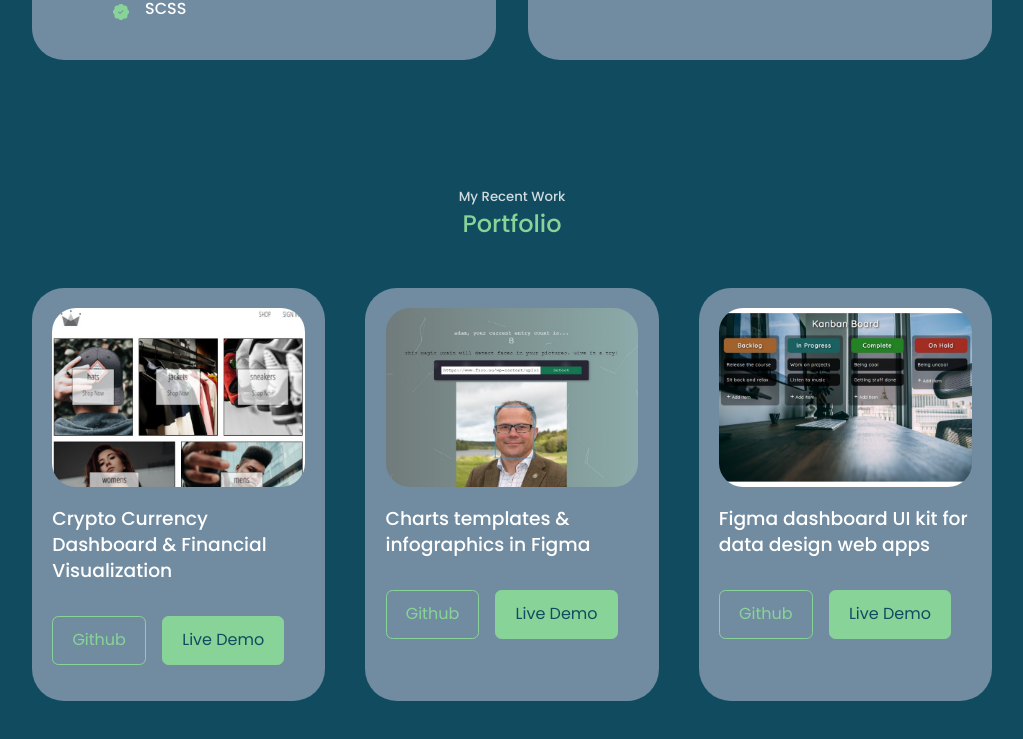
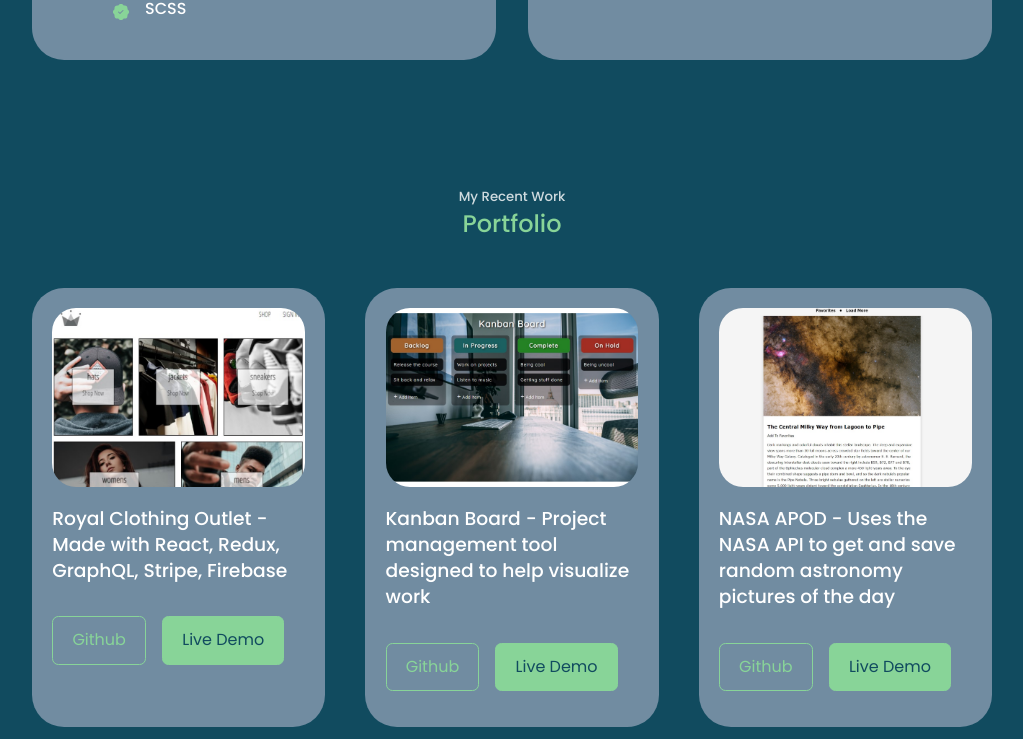
Before and after one commit to aabdulk862/portfolio, a React (Create React App) app: page / in a window 1280 px wide. Shown: the part 1998-2737 px from the top of the page, without its empty margins (128-1151 px from the left). Built offline with nearby package versions, Linux system fonts and the light colour scheme.

Commit message:
portfolio

```diff
--- a/src/components/footer/footer.css
+++ b/src/components/footer/footer.css
@@ -29,7 +29,7 @@ footer a {
   display: flex;
   justify-content: center;
   gap: 1rem;
-  margin-bottom: 4rem;
+  margin-bottom: 5rem;
 }
 
 .footer__socials a {
--- a/src/components/header/header.css
+++ b/src/components/header/header.css
@@ -44,7 +44,7 @@ header {
   position: absolute;
   left: 50%;
   transform: translateX(-50%);
-  margin-top: 4rem;
+  margin-top: 2rem;
   border-radius: 12rem 12rem 0 0;
   overflow: hidden;
   padding: 5rem 1.5rem 1.5rem 1.5rem;
--- a/src/components/portfolio/Portfolio.jsx
+++ b/src/components/portfolio/Portfolio.jsx
@@ -1,11 +1,11 @@
 import React from 'react'
 import './portfolio.css'
 import IMG1 from '../../assets/clothing.png'
-import IMG2 from '../../assets/smart-brain.png'
-import IMG3 from '../../assets/kanban.png'
-import IMG4 from '../../assets/nasa.png'
+import IMG2 from '../../assets/kanban.png'
+import IMG3 from '../../assets/nasa.png'
+import IMG4 from '../../assets/countdown.png'
 import IMG5 from '../../assets/quotegen.png'
-import IMG6 from '../../assets/quotegen.png'
+import IMG6 from '../../assets/joke-teller.png'
 
 // DO NOT USE THE IMAGES IN PRODUCTION
 
@@ -13,44 +13,44 @@ const data = [
   {
     id: 1,
     image: IMG1,
-    title: 'Crypto Currency Dashboard & Financial Visualization',
-    github: 'https://github.com',
-    demo: 'https://dribbble.com/shots/16673715-Crypto-currency-dashboards-and-financial-data-visualization'
+    title: 'Royal Clothing Outlet - Made with React, Redux, GraphQL, Stripe, Firebase',
+    github: 'https://github.com/aabdulk862/royal-clothing-outlet',
+    demo: 'https://royal-clothing-outlet.netlify.app/'
   },
   {
     id: 2,
     image: IMG2,
-    title: 'Charts templates & infographics in Figma',
-    github: 'https://github.com',
-    demo: 'https://dribbble.com/shots/16580766-Orion-UI-kit-Charts-templates-infographics-in-Figma'
+    title: 'Kanban Board - Project management tool designed to help visualize work',
+    github: 'https://github.com/aabdulk862/kanban-board',
+    demo: 'https://aabdulk862.github.io/kanban-board/'
   },
   {
     id: 3,
     image: IMG3,
-    title: 'Figma dashboard UI kit for data design web apps',
-    github: 'https://github.com',
-    demo: 'https://dribbble.com/shots/17290917-Eclipse-Figma-dashboard-UI-kit-for-data-design-web-apps'
+    title: 'NASA APOD - Uses the NASA API to get and save random astronomy pictures of the day',
+    github: 'https://github.com/aabdulk862/nasa-pictures-of-the-day',
+    demo: 'https://aabdulk862.github.io/nasa-pictures-of-the-day/'
   },
   {
     id: 4,
     image: IMG4,
-    title: 'Maintaining tasks and tracking progress',
-    github: 'https://github.com',
-    demo: 'https://dribbble.com/shots/16955822-Maintaining-tasks-and-tracking-progress'
+    title: 'Custom Countdown - Counts down the days, hours, minutes, and seconds to a given date',
+    github: 'https://github.com/aabdulk862/custom-countdown-app',
+    demo: 'https://aabdulk862.github.io/custom-countdown-app/'
   },
   {
     id: 5,
     image: IMG5,
-    title: 'Charts templates & infographics in Figma',
-    github: 'https://github.com',
-    demo: 'https://dribbble.com/shots/16541289-Orion-UI-kit-Charts-templates-infographics-in-Figma'
+    title: 'Quote Generator - Display a random quote from an api of quotes and tweet it to your followers',
+    github: 'https://github.com/aabdulk862/quote-generator',
+    demo: 'https://aabdulk862.github.io/quote-generator/'
   },
   {
     id: 6,
     image: IMG6,
-    title: 'Charts templates & infographics in Figma',
-    github: 'https://github.com',
-    demo: 'https://dribbble.com/shots/15887665-Orion-UI-kit-Charts-templates-infographics-in-Figma'
+    title: 'Joke Teller Robot -  Uses the VoiceRSS Text-to-speech API and the JokeAPI',
+    github: 'https://github.com/aabdulk862/joke-teller',
+    demo: 'https://aabdulk862.github.io/joke-teller/'
   }
 ]
 
```
Also changed, not shown: src/assets/countdown.png (added), src/assets/joke-teller.png (added).
